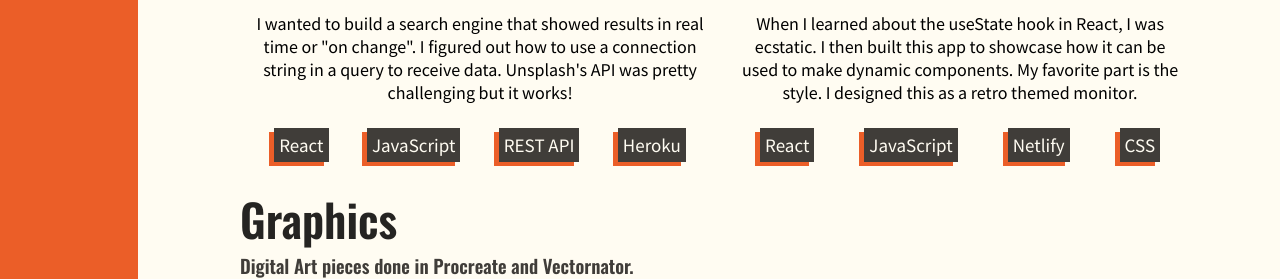
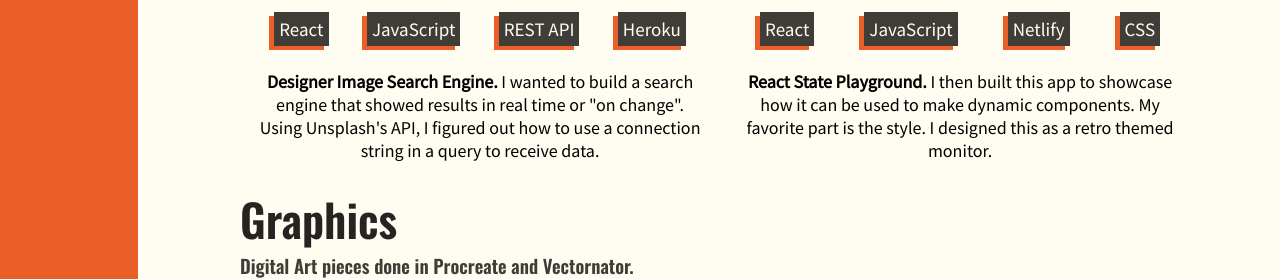
Before and after one commit to derick4L/derickmcmillian.com, a website: page _site/portfolio/index.html in a window 1280 px wide. Shown: the part 521-800 px from the top of the page. Drawn offline with nearby package versions, Linux system fonts and the light colour scheme.

Commit message:
changes to detail text, fixed some responsive css

```diff
--- a/_site/css/portfolio.css
+++ b/_site/css/portfolio.css
@@ -8,6 +8,7 @@
 }
 
 .portfolio-skills-list {
+  margin-top: 15px;
   display: flex;
   width: 100%;
   justify-content: space-around;
--- a/_site/css/responsive.css
+++ b/_site/css/responsive.css
@@ -1,4 +1,4 @@
-@media (min-width: 375px) and (max-width: 767px) {
+@media (min-width: 375px) and (max-width: 768px) {
   body {
     display: flex !important;
     flex-direction: column !important;
@@ -166,3 +166,13 @@
     padding: 18px 0 0 0;
   }
 }
+
+@media (min-width: 768px) {
+  .portfolio-development-content {
+    display: grid;
+    place-items: center;
+  }
+  .portfolio-development-content img {
+    height: 280px;
+  }
+}
--- a/_site/portfolio/index.html
+++ b/_site/portfolio/index.html
@@ -46,18 +46,18 @@
                 >Visit</a
               >
               <div class="portfolio-item-detail">
-                <p class="portfolio-item-description">
-                  I wanted to build a search engine that showed results in real
-                  time or "on change". I figured out how to use a connection
-                  string in a query to receive data. Unsplash's API was pretty
-                  challenging but it works!
-                </p>
                 <div class="portfolio-skills-list">
                   <p>React</p>
                   <p>JavaScript</p>
                   <p>REST API</p>
                   <p>Heroku</p>
                 </div>
+                <p class="portfolio-item-description">
+                  <strong>Designer Image Search Engine.</strong> I wanted to
+                  build a search engine that showed results in real time or "on
+                  change". Using Unsplash's API, I figured out how to use a
+                  connection string in a query to receive data.
+                </p>
               </div>
             </div>
             <div class="portfolio-images-gif-container">
@@ -75,18 +75,18 @@
                 >Visit</a
               >
               <div class="portfolio-item-detail">
-                <p class="portfolio-item-description">
-                  When I learned about the useState hook in React, I was
-                  ecstatic. I then built this app to showcase how it can be used
-                  to make dynamic components. My favorite part is the style. I
-                  designed this as a retro themed monitor.
-                </p>
                 <div class="portfolio-skills-list">
                   <p>React</p>
                   <p>JavaScript</p>
                   <p>Netlify</p>
                   <p>CSS</p>
                 </div>
+                <p class="portfolio-item-description">
+                  <strong>React State Playground.</strong> I then built this app
+                  to showcase how it can be used to make dynamic components. My
+                  favorite part is the style. I designed this as a retro themed
+                  monitor.
+                </p>
               </div>
             </div>
           </div>
@@ -169,6 +169,13 @@
                 alt="BeLeaf auth screen"
               />
               <div class="portfolio-development-detail">
+                <div class="portfolio-skills-list">
+                  <p>Swift</p>
+                  <p>Framer</p>
+                  <p>Expo Go</p>
+                  <p>MongoDB</p>
+                  <p>SCSS</p>
+                </div>
                 <p class="portfolio-development-description">
                   <strong>BeLeaf Mobile App.</strong> This mobile app would
                   allow users to plot a point on a map of their local park or
@@ -176,13 +183,6 @@
                   getting more familiar with GraphQL and implementing global
                   state.
                 </p>
-                <div class="portfolio-skills-list">
-                  <p>Swift</p>
-                  <p>Framer</p>
-                  <p>Expo Go</p>
-                  <p>MongoDB</p>
-                  <p>SCSS</p>
-                </div>
               </div>
             </div>
             <div class="portfolio-development-content">
@@ -193,12 +193,6 @@
                 alt="delegate app demo gif"
               />
               <div class="portfolio-development-detail">
-                <p class="portfolio-development-description">
-                  <strong>Delegate Task Manager.</strong> Building a interactive
-                  task manager for small teams. I am using firebase backend for
-                  ease of set up and scale. I would like to make this open
-                  source soon.
-                </p>
                 <div class="portfolio-skills-list">
                   <p>React</p>
                   <p>JavaScript</p>
@@ -207,6 +201,12 @@
                   <p>Firebase</p>
                   <p>SCSS</p>
                 </div>
+                <p class="portfolio-development-description">
+                  <strong>Delegate Task Manager.</strong> Building a interactive
+                  task manager for small teams. I am using firebase backend for
+                  ease of set up and scale. I would like to make this open
+                  source soon.
+                </p>
               </div>
             </div>
           </div>
```
